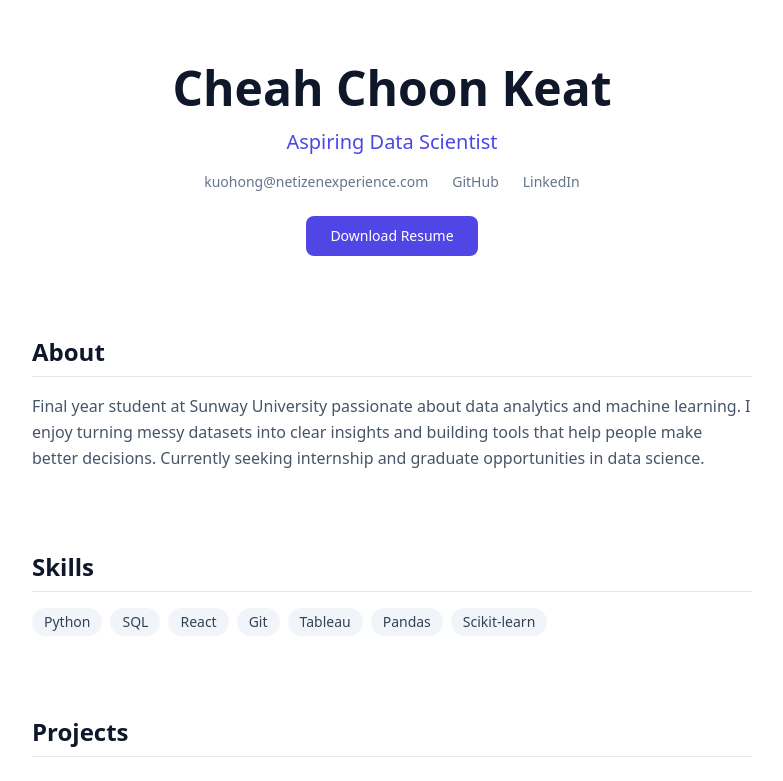
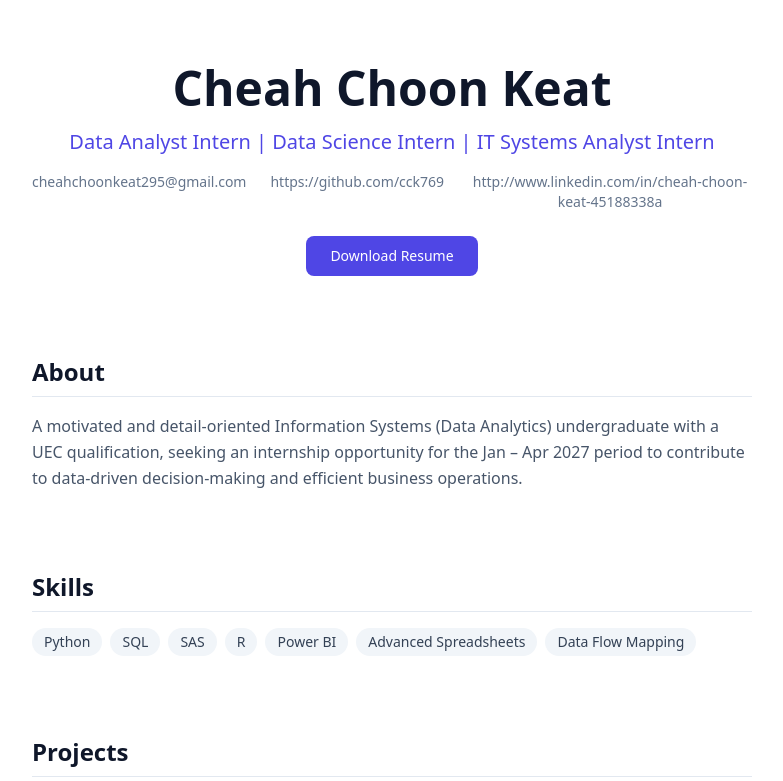
Before and after one commit to cck769/Portfolio, a Next.js app: page / in a window 1280 px wide. Shown: the top 781 px of the page, without its empty margins (248-1031 px from the left). Built offline with nearby package versions, Linux system fonts and the light colour scheme.

Commit message:
Update page.jsx

```diff
--- a/app/page.jsx
+++ b/app/page.jsx
@@ -9,26 +9,26 @@ export default function Portfolio() {
         <h1 className="text-5xl font-bold text-slate-900">Cheah Choon Keat</h1>
 
         {/* EDIT: Your job title or tagline */}
-        <p className="text-xl text-indigo-600 font-medium">Aspiring Data Scientist</p>
+        <p className="text-xl text-indigo-600 font-medium">Data Analyst Intern | Data Science Intern | IT Systems Analyst Intern</p>
 
         {/* Contact links */}
         <div className="flex justify-center gap-6 text-sm text-slate-500">
 
           {/* EDIT: Your email address */}
           <a href="mailto:kuohong@netizenexperience.com" className="hover:text-indigo-600 transition-colors">
-            kuohong@netizenexperience.com
+            cheahchoonkeat295@gmail.com
           </a>
 
           {/* EDIT: Your GitHub URL */}
           <a href="https://github.com/netizen-experience" target="_blank" rel="noopener noreferrer"
              className="hover:text-indigo-600 transition-colors">
-            GitHub
+            https://github.com/cck769
           </a>
 
           {/* EDIT: Your LinkedIn URL */}
           <a href="https://my.linkedin.com/company/netizen-experience" target="_blank" rel="noopener noreferrer"
              className="hover:text-indigo-600 transition-colors">
-            LinkedIn
+            http://www.linkedin.com/in/cheah-choon-keat-45188338a
           </a>
         </div>
 
@@ -47,9 +47,9 @@ export default function Portfolio() {
 
         {/* EDIT: Your 2–3 sentence bio */}
         <p className="text-slate-600 leading-relaxed">
-          Final year student at Sunway University passionate about data analytics and machine learning.
-          I enjoy turning messy datasets into clear insights and building tools that help people make
-          better decisions. Currently seeking internship and graduate opportunities in data science.
+          A motivated and detail-oriented Information Systems (Data Analytics) undergraduate with a
+          UEC qualification, seeking an internship opportunity for the Jan – Apr 2027 period to
+          contribute to data-driven decision-making and efficient business operations.
         </p>
       </section>
 
@@ -61,11 +61,11 @@ export default function Portfolio() {
         <div className="flex flex-wrap gap-2">
           <span className="bg-slate-100 text-slate-700 px-3 py-1 rounded-full text-sm font-medium">Python</span>
           <span className="bg-slate-100 text-slate-700 px-3 py-1 rounded-full text-sm font-medium">SQL</span>
-          <span className="bg-slate-100 text-slate-700 px-3 py-1 rounded-full text-sm font-medium">React</span>
-          <span className="bg-slate-100 text-slate-700 px-3 py-1 rounded-full text-sm font-medium">Git</span>
-          <span className="bg-slate-100 text-slate-700 px-3 py-1 rounded-full text-sm font-medium">Tableau</span>
-          <span className="bg-slate-100 text-slate-700 px-3 py-1 rounded-full text-sm font-medium">Pandas</span>
-          <span className="bg-slate-100 text-slate-700 px-3 py-1 rounded-full text-sm font-medium">Scikit-learn</span>
+          <span className="bg-slate-100 text-slate-700 px-3 py-1 rounded-full text-sm font-medium">SAS</span>
+          <span className="bg-slate-100 text-slate-700 px-3 py-1 rounded-full text-sm font-medium">R</span>
+          <span className="bg-slate-100 text-slate-700 px-3 py-1 rounded-full text-sm font-medium">Power BI</span>
+          <span className="bg-slate-100 text-slate-700 px-3 py-1 rounded-full text-sm font-medium">Advanced Spreadsheets</span>
+          <span className="bg-slate-100 text-slate-700 px-3 py-1 rounded-full text-sm font-medium">Data Flow Mapping</span>
         </div>
       </section>
 
@@ -79,7 +79,7 @@ export default function Portfolio() {
           <div className="border border-slate-200 rounded-xl p-6 space-y-3">
 
             {/* EDIT: Project name */}
-            <h3 className="text-lg font-semibold text-slate-900">Sales Dashboard</h3>
+            <h3 className="text-lg font-semibold text-slate-900">Predicting Viral Artificial-Intelligence Tweets</h3>
 
             {/* EDIT: One sentence describing the project and what you learned */}
             <p className="text-slate-600 text-sm leading-relaxed">
```
